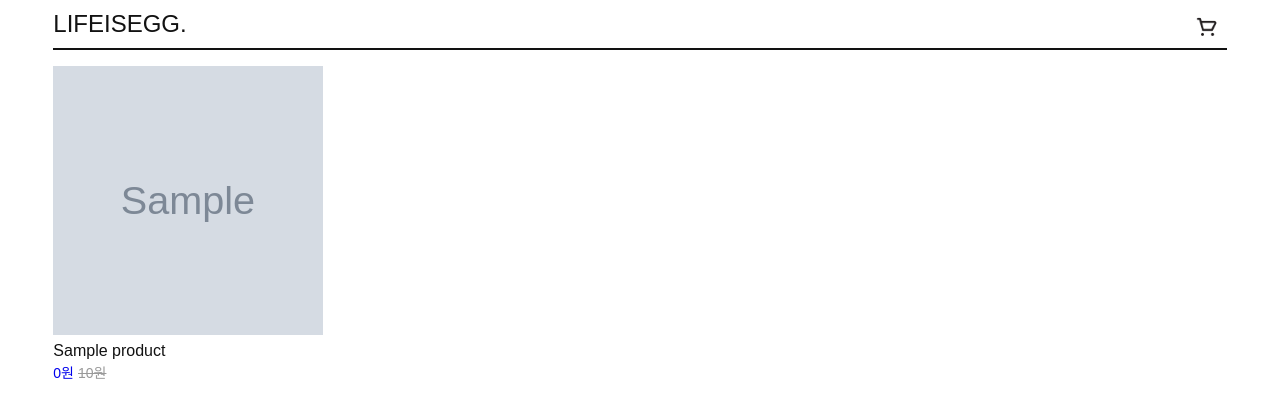
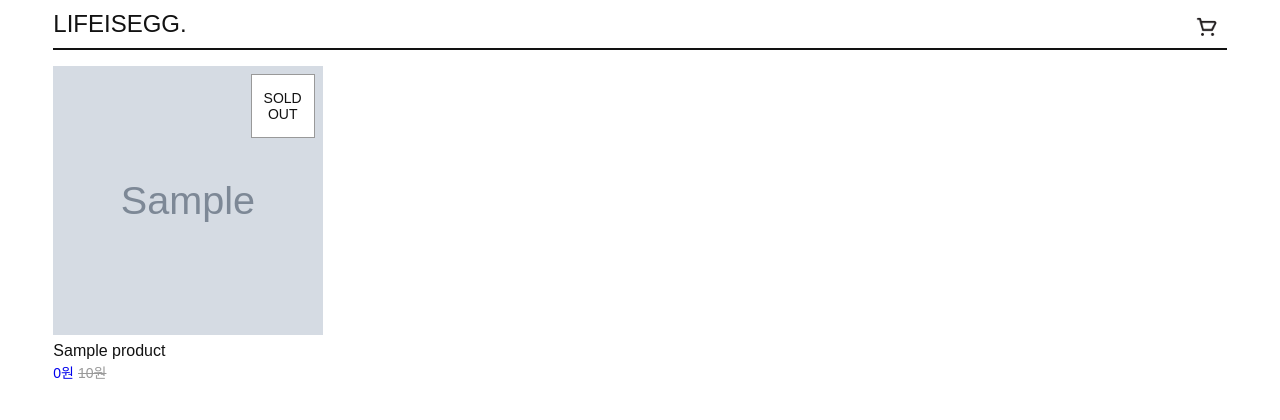
Before and after one commit to beomjinu/lifeisegg, a Django app: page /shop/ in a window 1280 px wide. Shown: the top 420 px of the page. Run offline with Django 4.2, Linux system fonts and the light colour scheme; tables that the repository leaves empty hold one stand-in row (values such as "Sample post"); grey boxes marked "Sample" are stand-in pictures; some libraries are stand-ins or nearby versions; some web fonts are replaced.

Commit message:
Feat, FIX: 품절 여부 표시, safari 디자인 버그 수정
모든 옵션이 품절 상태일 경우 상품을 품절로 판단하는 함수를 모델에 추가
상품이 품절 되었을 경우 SOLD OUT이 표시되는 기능 추가
품절된 옵션은 선택 못하게 추가
Safari에서 Select background color가 다르게 보이는 버그 수정

```diff
--- a/django/shop/models.py
+++ b/django/shop/models.py
@@ -16,6 +16,9 @@ class Product(models.Model):
 
     def format_discounted(self):
         return format(self.discounted, ',')
+
+    def is_sold_out(self):
+        return all([option.is_sold_out for option in self.options.all()])
 
     def get_absolute_url(self):
         return reverse('shop:detail', kwargs={'product_id': self.id})
--- a/django/templates/shop/index.html
+++ b/django/templates/shop/index.html
@@ -2,7 +2,12 @@
 {% block content %}
 <div class="grid grid-cols-1 sm:grid-cols-2 md:grid-cols-3 lg:grid-cols-4 gap-8">
     {% for product in products %}
-    <a href="{% url 'shop:detail' product.id %}">
+    <a class='relative' href="{% url 'shop:detail' product.id %}">
+        {% if product.is_sold_out %}
+        <div class='absolute aspect-square w-16 right-0 border border-gray_3 bg-white m-2 flex flex-col justify-center'>
+            <p class='text-center text-sm leading-4'>SOLD OUT</p>
+        </div>
+        {% endif %}
         <div class="flex flex-col gap-1">
             <img class="aspect-square object-cover" src="{{ product.solted_images.first.image.url }}">
             <div>
```
Also changed, not shown: django/templates/shop/detail.html (+10 -2 lines).
